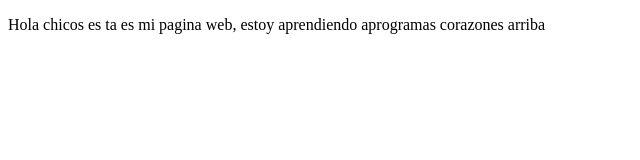
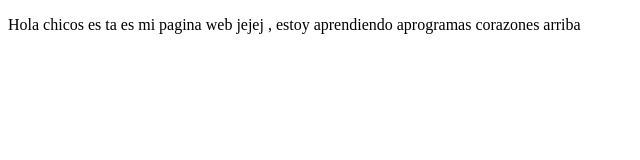
Before and after one commit to giuzuno/proyectoDemoCursoPrework, a plain HTML site: page index.html in a window 1280 px wide. Shown: the full height of the page, 0-640 px from the left. Drawn offline with Linux system fonts and the light colour scheme.

Commit message:
agregamos un jejeje

```diff
--- a/index.html
+++ b/index.html
@@ -8,7 +8,7 @@
 </head>
 <body>
     <p>
-        Hola chicos es ta es mi pagina web, estoy aprendiendo aprogramas corazones arriba
+        Hola chicos es ta es mi pagina web jejej , estoy aprendiendo aprogramas corazones arriba
 
     </p>
 </body>
```
